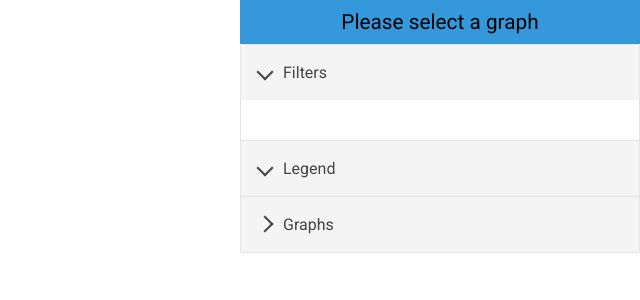
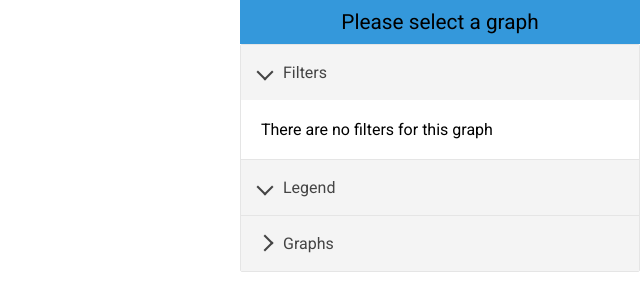
Before and after one commit to MrRikkert/ds-climate, a React (Create React App) app: page / in a window 1280 px wide. Shown: the top 300 px of the page, without its empty margins (640-1280 px from the left). Built offline with nearby package versions, Linux system fonts and the light colour scheme.

Commit message:
added message when there are no filters

```diff
--- a/src/modules/Sidebar/FilterPanel/FilterPanel.js
+++ b/src/modules/Sidebar/FilterPanel/FilterPanel.js
@@ -25,6 +25,25 @@ class FilterPanel extends Component {
     )
   }
 
+  displayFilters = () => {
+    return (
+      <React.Fragment>
+        {this.getListItem("Select countries", <CountrySelector {...this.props} />)}
+        {this.getListItem("Select metric", <MetricSelector {...this.props} />)}
+        {this.getListItem("Select emission type", <EmissionTypeSelector {...this.props} />)}
+        {this.getListItem("Select year", <YearSelector {...this.props} />)}
+        {this.getListItem("Toggle logarithmic y-scale", <YaxisToggle {...this.props} />)}
+        {this.getListItem("Toggle animations", <AnimationToggle {...this.props} />)}
+      </React.Fragment>
+    )
+  }
+
+  displayNoFilters = () => {
+    return (
+      <li>There are no filters for this graph</li>
+    )
+  }
+
   render() {
     return (
       <AccordionItem uuid={"filters-list"}>
@@ -35,16 +54,10 @@ class FilterPanel extends Component {
         </AccordionItemHeading>
         <AccordionItemPanel>
           <ul className="filters-list">
-            {this.getListItem("Select countries", <CountrySelector {...this.props} />)}
-            {this.getListItem("Select metric", <MetricSelector {...this.props} />)}
-            {this.getListItem("Select emission type", <EmissionTypeSelector {...this.props} />)}
-            {this.getListItem("Select year", <YearSelector {...this.props} />)}
-            {this.getListItem("Toggle logarithmic y-scale", <YaxisToggle {...this.props} />)}
-            {this.getListItem("Toggle animations", <AnimationToggle {...this.props} />)}
+            {this.props.selectedFilters.length > 0 ? this.displayFilters() : this.displayNoFilters()}
           </ul>
         </AccordionItemPanel>
       </AccordionItem>
-
     );
   }
 }
```
